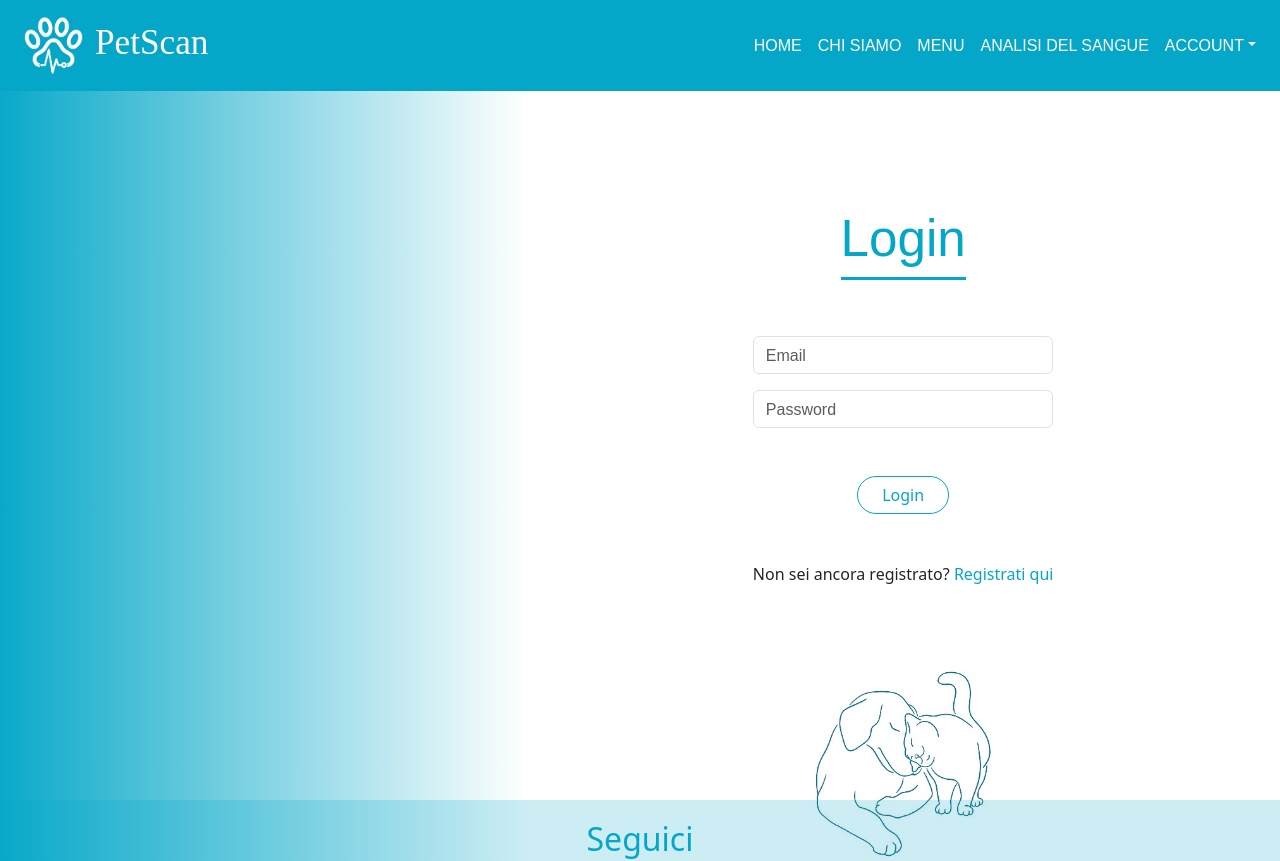
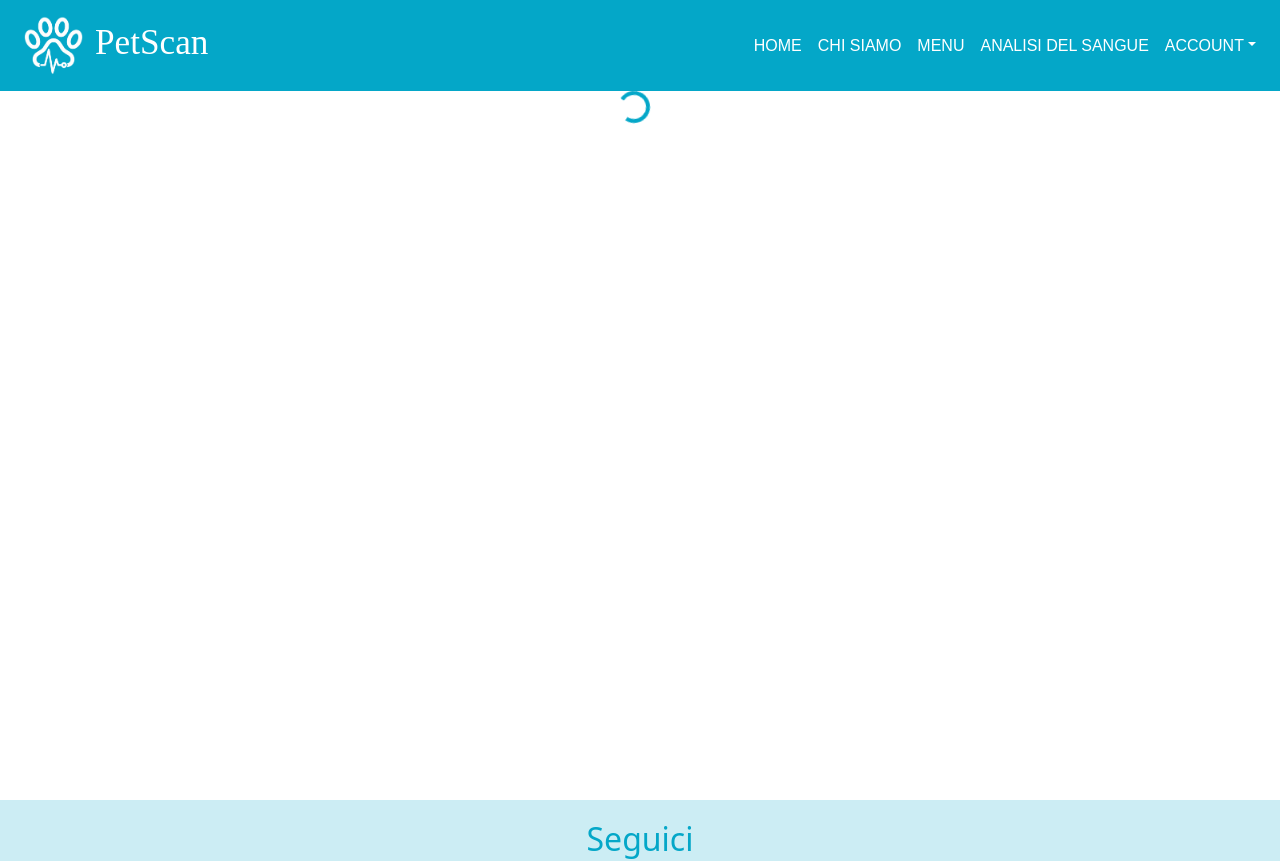
Before and after one commit to ariannaal/PetScan_frontend, a React (Vite) app in the folder petscan/: page /auth/login in a window 1280 px wide. Shown: the top 861 px of the page. Built offline with nearby package versions, Linux system fonts and the light colour scheme; a web font is replaced by a local one.

Commit message:
fixes style and adds spinner

```diff
--- a/petscan/src/App.css
+++ b/petscan/src/App.css
@@ -379,6 +379,9 @@
 
 /* footer */
 
+.values-container {
+  min-height: 100vh !important;
+}
 
 .footer {
   background-color: rgba(4, 167, 200, 0.2);
--- a/petscan/src/components/Login.jsx
+++ b/petscan/src/components/Login.jsx
@@ -1,6 +1,6 @@
 import { Link } from 'react-router-dom';
 import dogImage from '../assets/images/cat-dog.png';
-import { Row, Col, Form, InputGroup, Button } from 'react-bootstrap';
+import { Row, Col, Form, InputGroup, Button, Spinner } from 'react-bootstrap';
 import { useState } from 'react';
 import { useNavigate } from 'react-router-dom';
 
@@ -9,6 +9,7 @@ const Login = () => {
     const [email, setEmail] = useState('');
     const [password, setPassword] = useState('');
     const [errorMessage, setErrorMessage] = useState('');
+    const [loading, setLoading] = useState(true);
 
     const navigate = useNavigate();
 
@@ -17,6 +18,8 @@ const Login = () => {
             email,
             password,
         };
+
+        setLoading(true);
 
         try {
             const apiUrl = import.meta.env.VITE_API_URL;
@@ -44,6 +47,8 @@ const Login = () => {
         } catch (error) {
             console.error('Errore nel login: ', error);
             setErrorMessage('Credenziali errate');
+        } finally {
+            setLoading(false);
         }
     };
 
@@ -51,7 +56,14 @@ const Login = () => {
         <>
             <div className="login-container">
                 <Row className="h-100">
+                    {loading ? (
+                        <div className="d-flex justify-content-center w-100">
+                            <Spinner animation="border" className="spinner" />
+                        </div>
+                    ) : (
+                        <>
                             <Col md={3} lg={5} className="d-flex align-items-center justify-content-center blue-background">
+
                             </Col>
                             <Col md={9} lg={7} className="d-flex justify-content-center white-background">
                                 <div className="d-flex flex-column align-items-center">
@@ -96,6 +108,8 @@ const Login = () => {
                                     <img src={dogImage} alt="puppies" className='dog-picture' />
                                 </div>
                             </Col>
+                        </>
+                    )}
                 </Row>
             </div>
         </>
```
Lines whose indentation alone changed are shown as unchanged.
